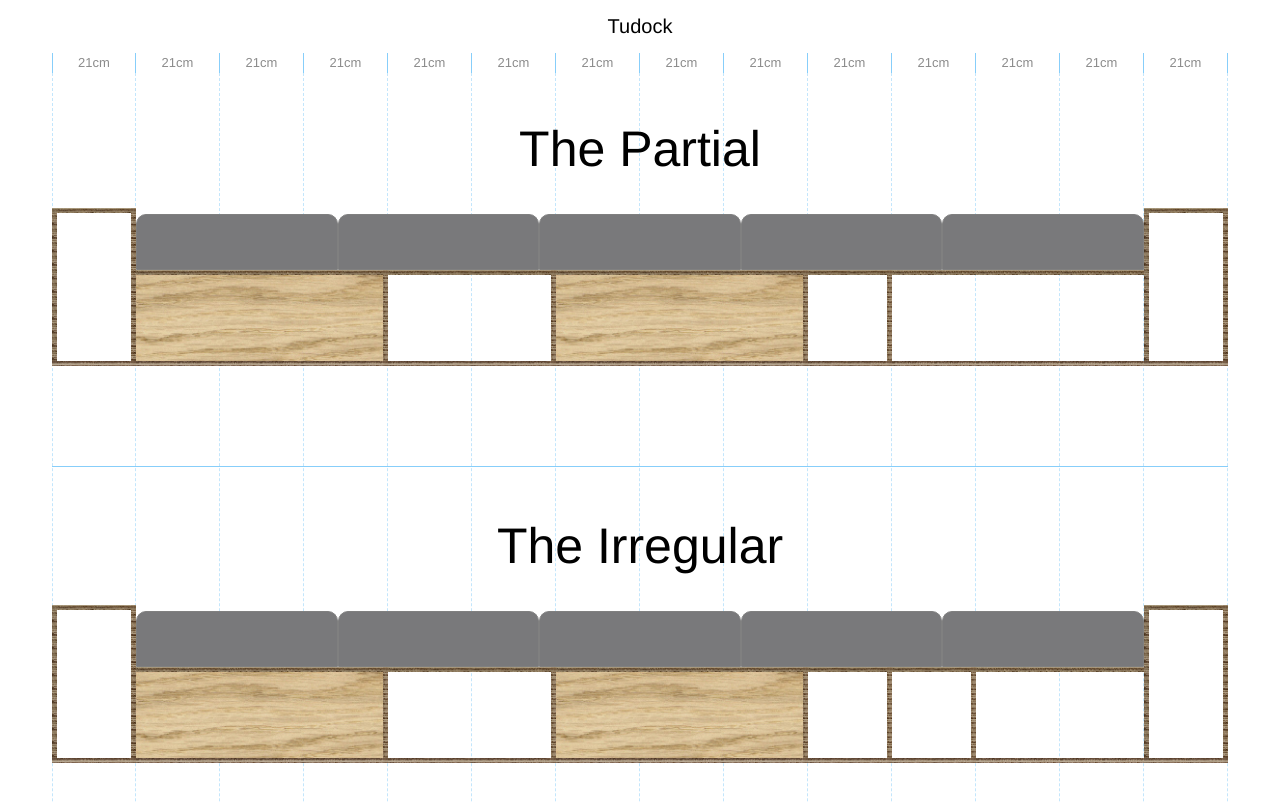
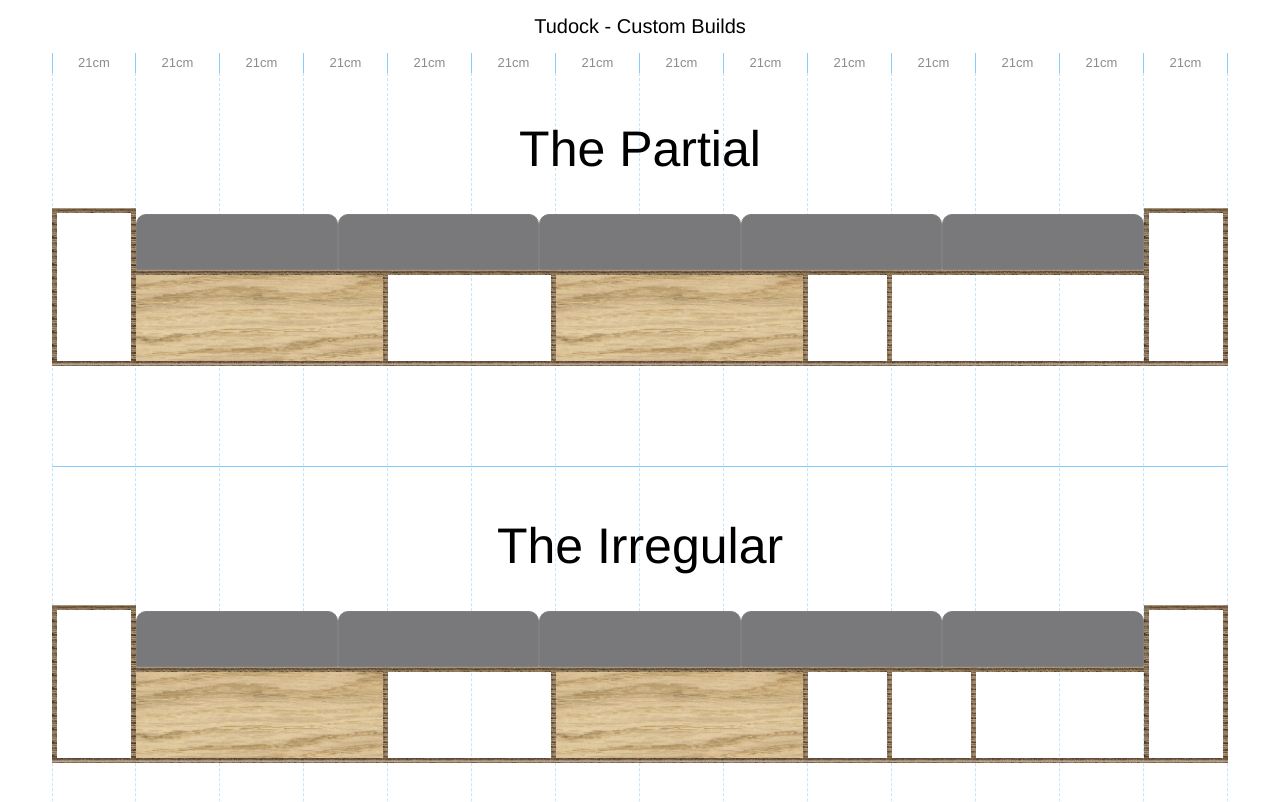
Before and after one commit to b3ku/sofa-tudock, a plain HTML site: page index.html in a window 1280 px wide. Shown: the top 802 px of the page. Drawn offline with Linux system fonts and the light colour scheme.

Commit message:
Update index.html

```diff
--- a/index.html
+++ b/index.html
@@ -187,7 +187,7 @@
   </head>
   <body>
     <header>
-      <h1>Tudock</h1>
+      <h1>Tudock - Custom Builds</h1>
       <div class="skala">
         <label>21cm</label>
         <label>21cm</label>
```
